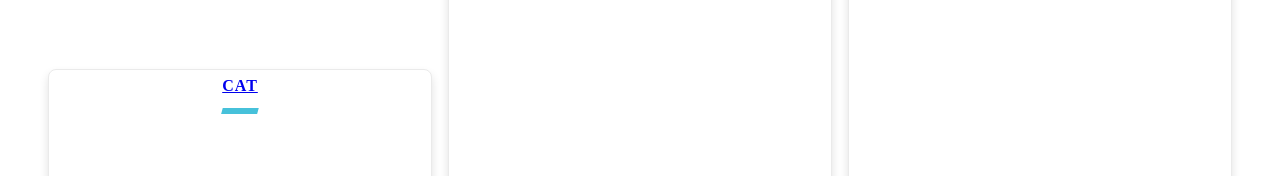
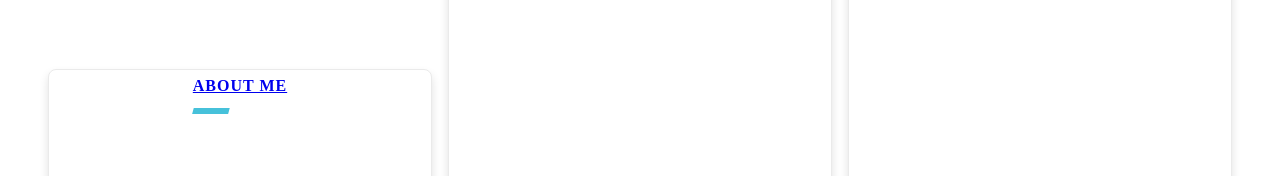
Before and after one commit to itro-dm/morar.dev, a Next.js app: page / in a window 1280 px wide. Shown: the part 562-738 px from the top of the page. Built offline with nearby package versions, Linux system fonts and the light colour scheme.

Commit message:
update link

```diff
--- a/pages/index.tsx
+++ b/pages/index.tsx
@@ -13,7 +13,7 @@ const Index = () => {
           </h1>
           <p>I'm a font-end developer, who wants to make world a better place!</p>
         </Intro>
-        <Card title="Cat" link="/" />
+        <Card title="About me" link="/about" />
       </Column>
       <Column>
         <Card title="Cat" link="/" />
```
